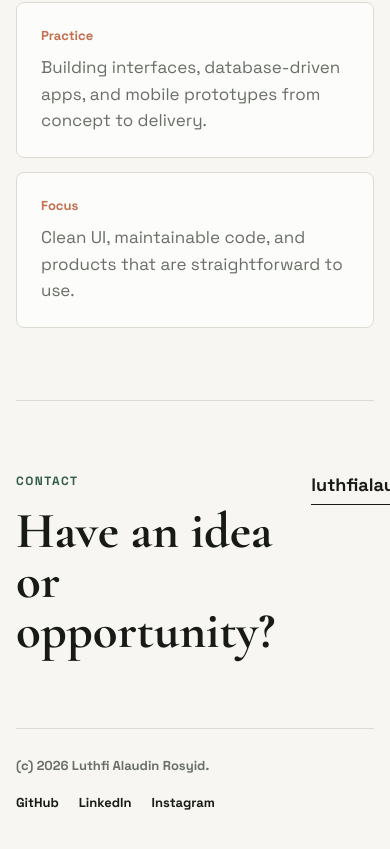
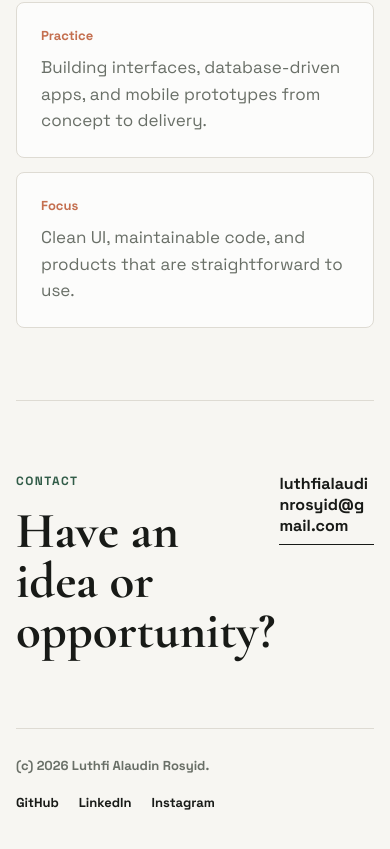
Before and after one commit to Aracellii/portofolio, a React (Vite) app: page / in a window 390 px wide. Shown: the part 5015-5864 px from the top of the page. Built offline with nearby package versions, Linux system fonts and the light colour scheme.

Commit message:
fix mobile view

```diff
--- a/src/App.css
+++ b/src/App.css
@@ -447,6 +447,10 @@ dd {
   border-bottom: 1px solid var(--line);
 }
 
+.contact > div {
+  min-width: 0;
+}
+
 .contact h2 {
   max-width: 700px;
   margin-bottom: 0;
@@ -456,12 +460,15 @@ dd {
 }
 
 .contact-link {
-  flex: 0 0 auto;
+  max-width: 100%;
+  flex: 0 1 auto;
   border-bottom: 1px solid var(--ink);
   padding-bottom: 8px;
   color: var(--ink);
   font-size: 18px;
   font-weight: 800;
+  overflow-wrap: anywhere;
+  text-align: right;
   text-decoration: none;
 }
 
@@ -625,6 +632,11 @@ footer a {
     padding: 72px 0;
   }
 
+  .contact-link {
+    font-size: 16px;
+    text-align: left;
+  }
+
   footer {
     flex-direction: column;
   }
--- a/src/App.jsx
+++ b/src/App.jsx
@@ -1,5 +1,4 @@
 import { useState } from 'react'
-import heroImage from './assets/hero.png'
 import aku from './assets/aku.png'
 import './App.css'
 
```
